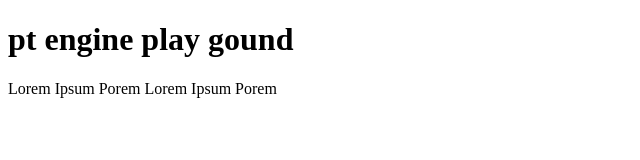
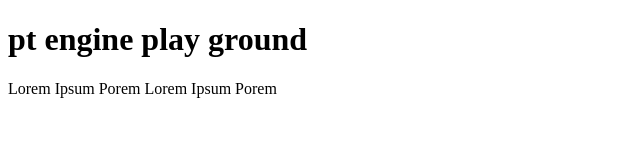
Before and after one commit to bindigo/bindigo.github.io, a plain HTML site: page index.html in a window 1280 px wide. Shown: the full height of the page, 0-640 px from the left. Drawn offline with Linux system fonts and the light colour scheme.

Commit message:
fixed typo

```diff
--- a/index.html
+++ b/index.html
@@ -7,7 +7,7 @@
 
 <body>
 
-  <h1>pt engine play gound</h1>
+  <h1>pt engine play ground</h1>
   <p>Lorem Ipsum Porem Lorem Ipsum Porem</p>
   <script type="text/javascript">
   	window._pt_lt = new Date().getTime();
```
